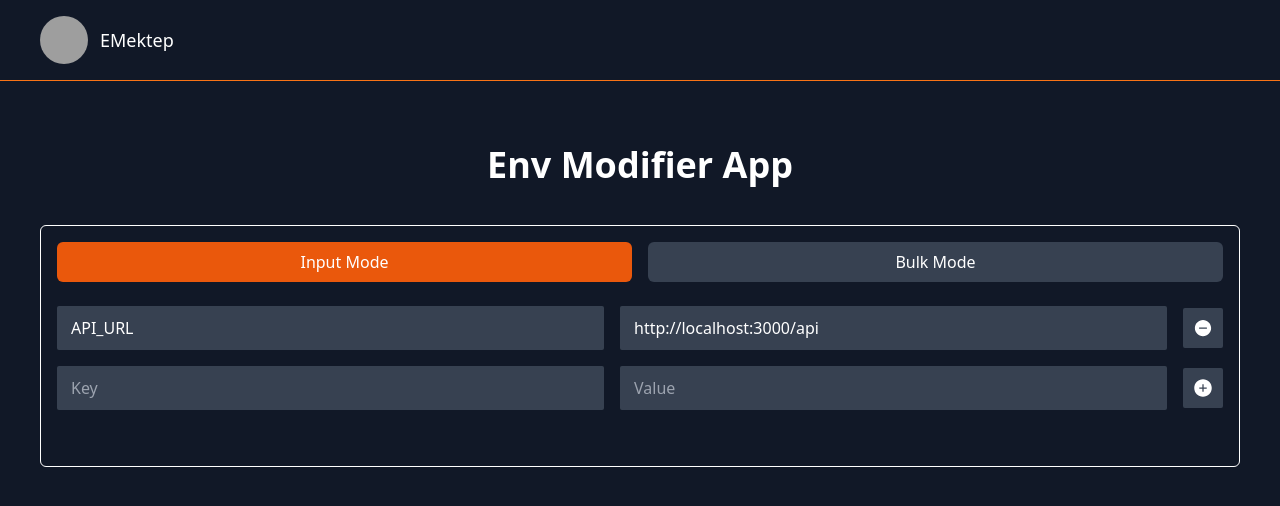
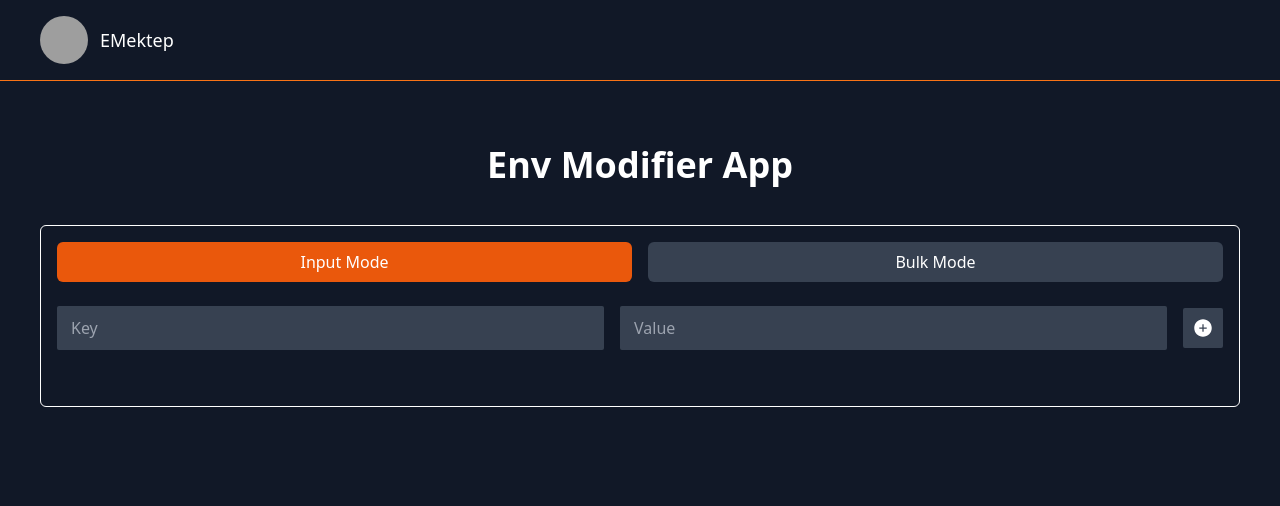
Before and after one commit to metinerdempat/emektep-env-modifier-app, a React (Vite) app: page / in a window 1280 px wide. Shown: the top 506 px of the page. Built offline with nearby package versions, Linux system fonts and the light colour scheme; grey boxes are pictures that could not be loaded.

Commit message:
Add extra controls and remove unnecessary logic

```diff
--- a/src/App.jsx
+++ b/src/App.jsx
@@ -1,4 +1,4 @@
-import { useEffect, useState } from 'react';
+import { useState, useRef } from 'react';
 import { Header } from './components';
 import { nanoid } from 'nanoid';
 import { toast } from 'sonner';
@@ -10,25 +10,27 @@ const MODE_BULK = 'BULK';
 const MODE_INPUT = 'INPUT';
 
 const App = () => {
-  const [env, setEnv] = useState([
-    {
-      id: nanoid(),
-      key: 'API_URL',
-      value: 'http://localhost:3000/api',
-    },
-  ]);
+  const [env, setEnv] = useState([]);
   const [mode, setMode] = useState(MODE_INPUT);
   const [envItem, setEnvItem] = useState({
     key: '',
     value: '',
   });
   const [bulkEnv, setBulkEnv] = useState('');
+  const keyInputRef = useRef(null);
 
   const removeEnv = (id) => {
-    if (env.length === 1) {
-      return;
+    if (env.length - 1 === 0) {
+      setBulkEnv('');
     }
     setEnv((previousEnv) => previousEnv.filter((item) => item.id !== id));
+    setBulkEnv((previousBulkEnv) => {
+      const splittedFromBreakLines = previousBulkEnv.split('\n');
+      return splittedFromBreakLines.filter((line) => {
+        const [key] = line.split('=');
+        return key !== envItem.key;
+      });
+    });
     toast.success('Env removed successfully');
   };
 
@@ -52,14 +54,9 @@ const App = () => {
       key: '',
       value: '',
     });
+    keyInputRef?.current?.focus();
     toast.success('Env added successfully');
   };
-
-  useEffect(() => {
-    if (env.length > 0) {
-      setBulkEnv(env.map((item) => `${item.key}=${item.value}`).join('\n'));
-    }
-  }, [env]);
 
   return (
     <>
@@ -74,7 +71,7 @@ const App = () => {
                 'bg-gray-700': mode === MODE_BULK,
               })}
               onClick={() => {
-                if (mode === MODE_BULK) {
+                if (mode === MODE_BULK && bulkEnv.length) {
                   const splittedFromBreakLines = bulkEnv.split('\n');
                   const keyValuePairs = [];
                   splittedFromBreakLines.forEach((line) => {
@@ -106,7 +103,12 @@ const App = () => {
                 'bg-orange-600': mode === MODE_BULK,
                 'bg-gray-700': mode === MODE_INPUT,
               })}
-              onClick={() => setMode(MODE_BULK)}
+              onClick={() => {
+                if (env.length > 0) {
+                  setBulkEnv(env.map((item) => `${item.key}=${item.value}`).join('\n'));
+                }
+                setMode(MODE_BULK);
+              }}
             >
               Bulk Mode
             </button>
@@ -146,7 +148,7 @@ const App = () => {
                       }}
                     />
                     <button
-                      className="w-10 rounded-sm h-10 bg-gray-700 grid place-items-center"
+                      className="w-10 rounded-sm h-10 bg-gray-700 grid place-items-center focus:outline-none focus:ring-2 focus:ring-orange-500 focus:ring-offset-2 focus:ring-offset-gray-700"
                       onClick={() => removeEnv(envItem.id)}
                     >
                       <IoIosRemoveCircle fill="#fff" fontSize="20px" />
@@ -155,6 +157,7 @@ const App = () => {
                 ))}
                 <div className="flex items-center gap-4">
                   <input
+                    ref={keyInputRef}
                     className="w-full py-2 px-3 flex-1 bg-gray-700 text-white rounded-sm focus:outline-none border-2 border-transparent focus:border-orange-500"
                     placeholder="Key"
                     value={envItem.key}
@@ -175,9 +178,12 @@ const App = () => {
                         value: e.target.value,
                       }));
                     }}
+                    onKeyDown={(e) => {
+                      if (e.key === 'Enter') addEnv();
+                    }}
                   />
                   <button
-                    className="w-10 rounded-sm h-10 bg-gray-700 grid place-items-center"
+                    className="w-10 rounded-sm h-10 bg-gray-700 grid place-items-center focus:outline-none focus:ring-2 focus:ring-orange-500 focus:ring-offset-2 focus:ring-offset-gray-700"
                     onClick={addEnv}
                   >
                     <AiFillPlusCircle fill="#fff" fontSize="20px" />
```
